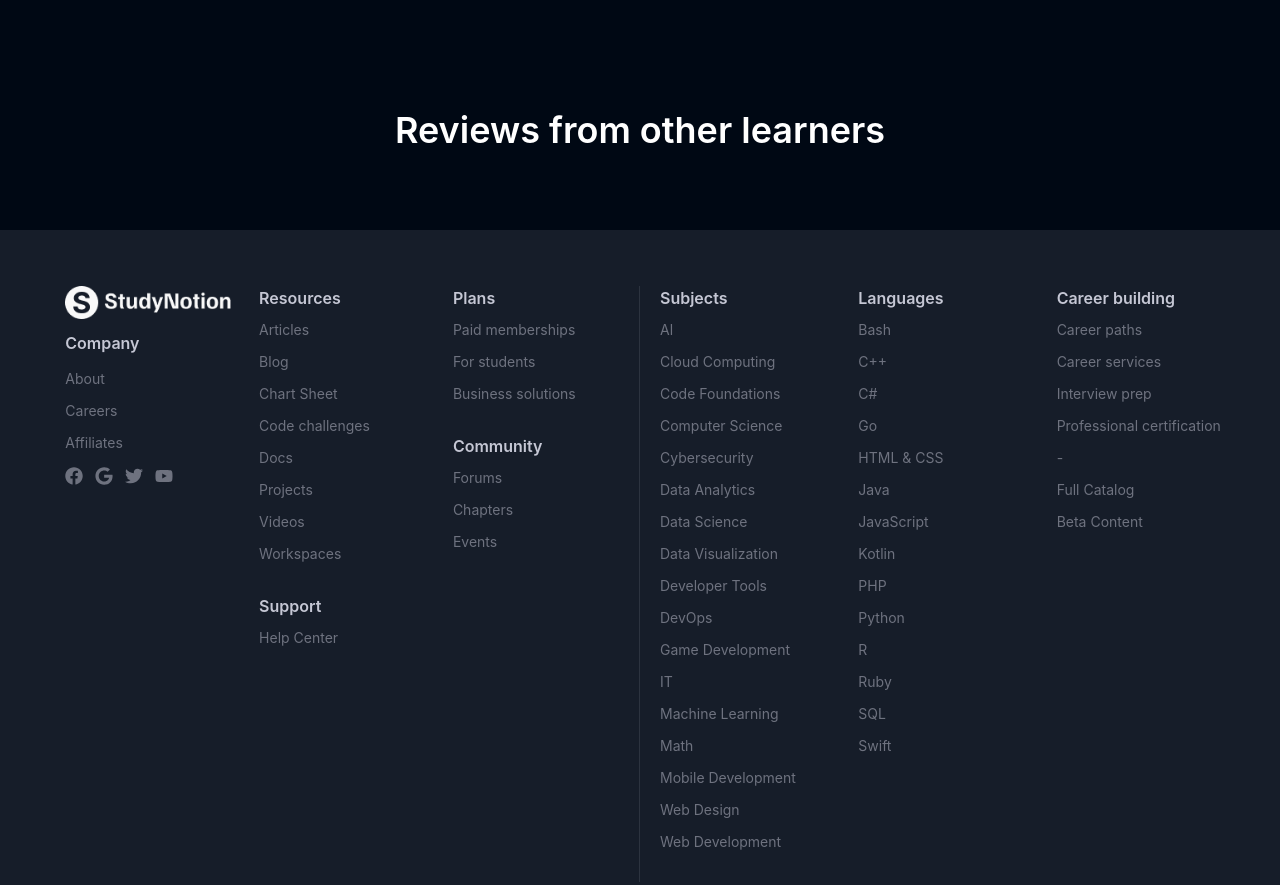
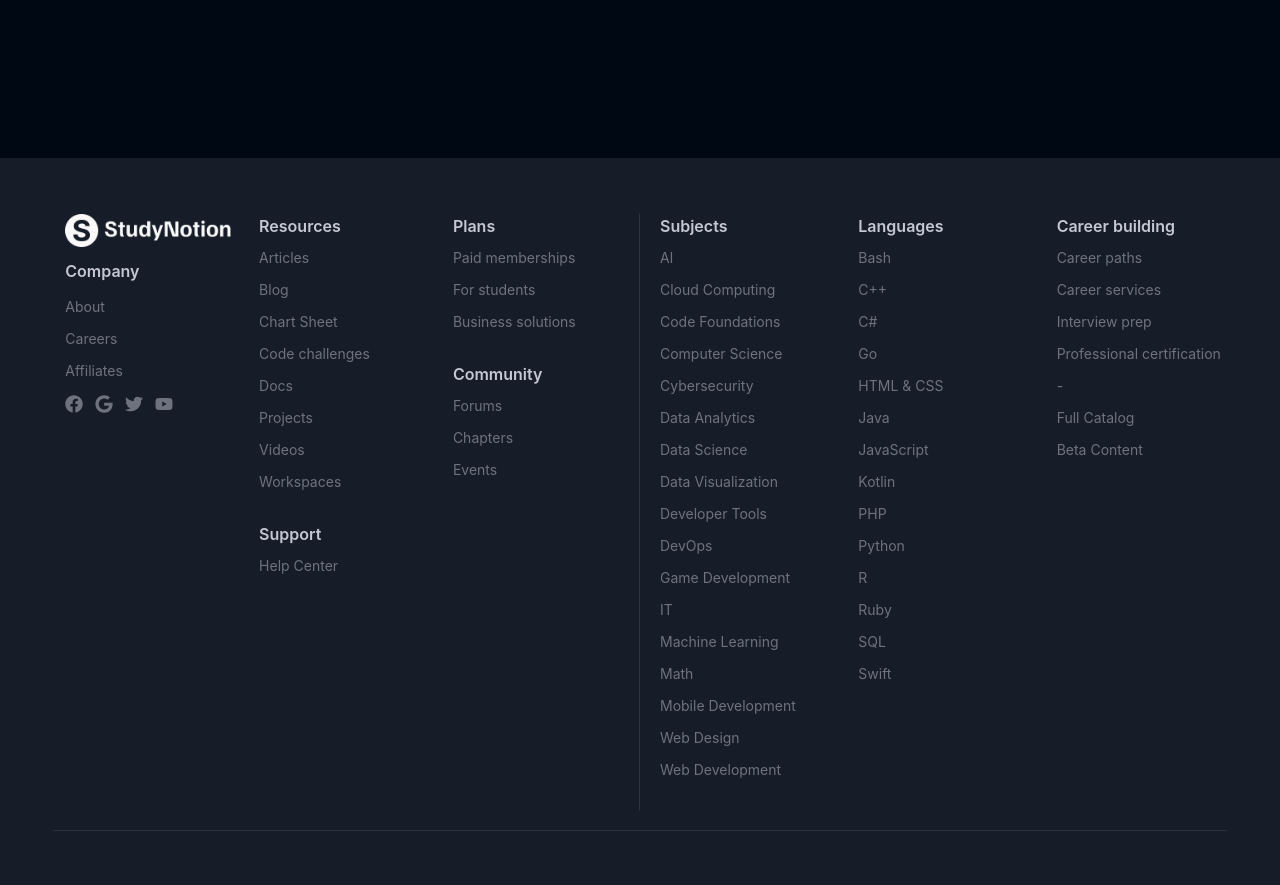
Before and after one commit to chandra-parmar/StudyNotion, a React (Create React App) app: page /contact in a window 1280 px wide. Shown: the part 936-1821 px from the top of the page. Built offline with nearby package versions, Linux system fonts and the light colour scheme; no server answers.

Commit message:
contact page added

```diff
--- a/src/pages/Contact.jsx
+++ b/src/pages/Contact.jsx
@@ -20,9 +20,7 @@ const Contact = () => {
       </div>
       <div className="relative mx-auto my-20 flex w-11/12 max-w-maxContent flex-col items-center justify-between gap-8 bg-richblack-900 text-white">
         {/* Reviws from Other Learner */}
-        <h1 className="text-center text-4xl font-semibold mt-8">
-          Reviews from other learners
-        </h1>
+
         {/* <ReviewSlider /> */}
       </div>
       <Footer />
```
